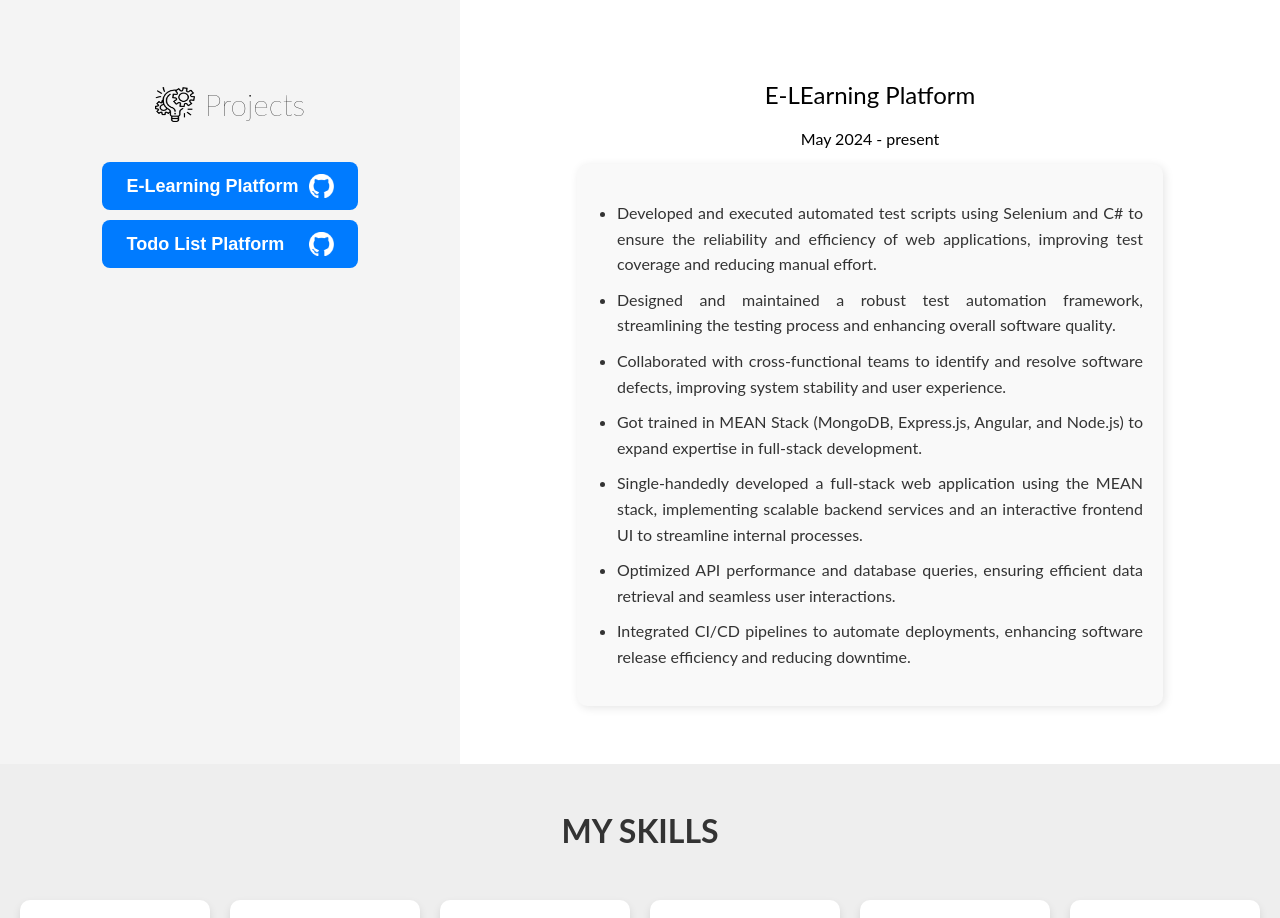
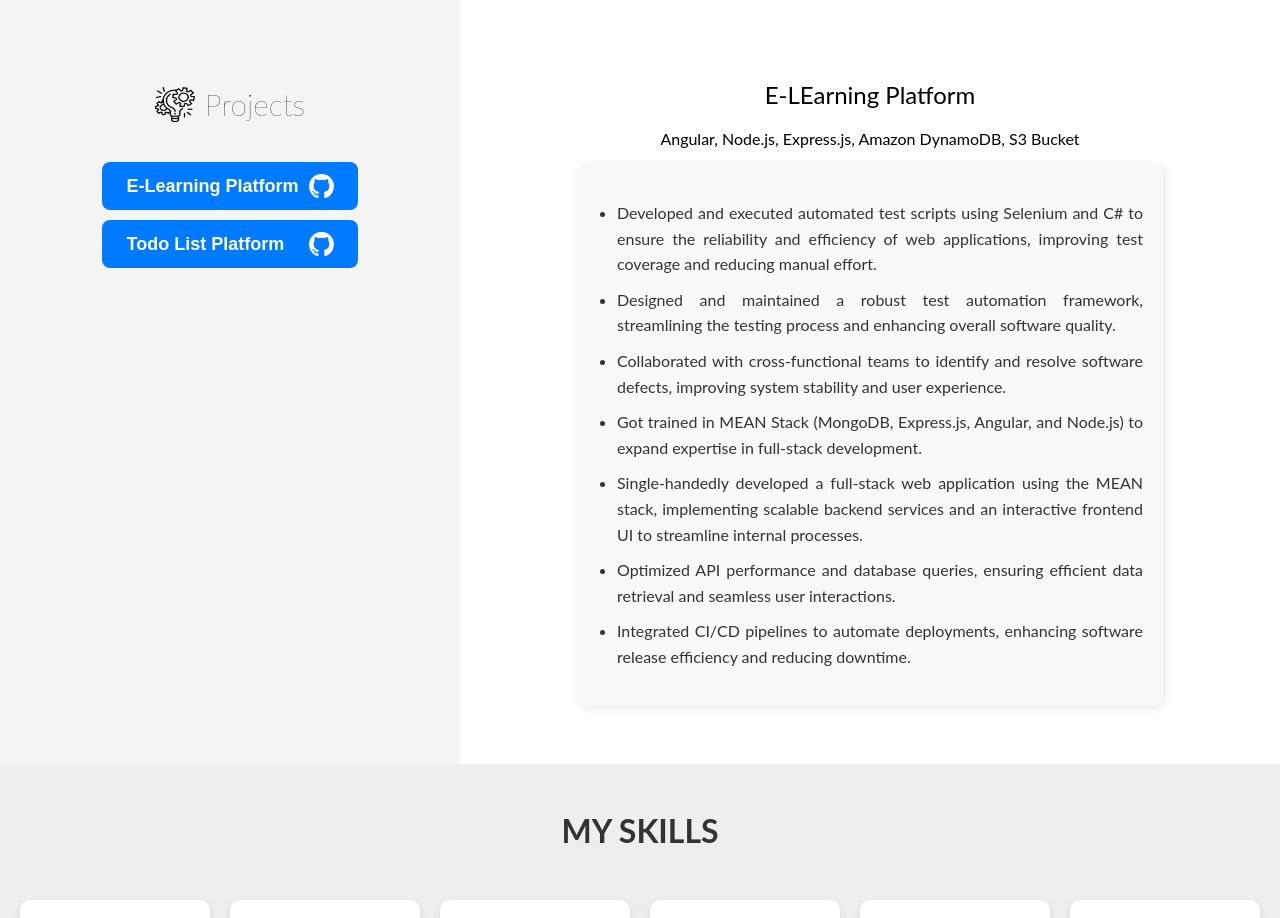
Before and after one commit to srujanpothu14/portfolio, an Angular app: page / in a window 1280 px wide. Shown: the part 2180-3098 px from the top of the page. Built offline with nearby package versions, Linux system fonts and the light colour scheme.

Commit message:
added techstack to the projects in the projects page.

```diff
--- a/src/app/projects-page/projects-page.component.html
+++ b/src/app/projects-page/projects-page.component.html
@@ -22,7 +22,7 @@
     @if(activeContent=='E-Learning') {
     <div>
       <p class="heading">E-LEarning Platform</p>
-      <p>May 2024 - present</p>
+      <p>Angular, Node.js, Express.js, Amazon DynamoDB, S3 Bucket</p>
       <div class="project_description">
         <ul>
           @for(point of project_description; track point) {
@@ -34,7 +34,7 @@
     } @if(activeContent=='todo') {
     <div>
       <p class="heading">Todo List Platform</p>
-      <p>May 2024 - present</p>
+      <p>Angular, Node.js, Express.js, MongoDB</p>
       <div class="project_description">
         <ul>
           @for(point of project_description; track point) {
```
